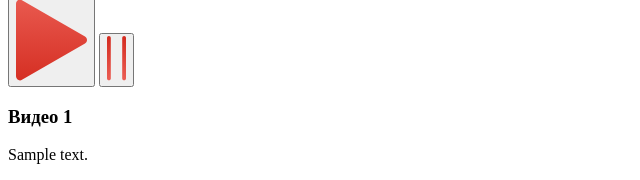
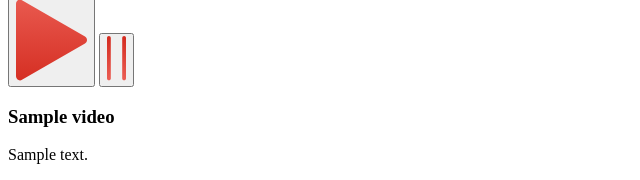
Before and after one commit to Deskent/ci_api, a Python web app: template ci_api/templates/videos_list.html in a window 1280 px wide. Shown: the part 1078-1258 px from the top of the page, without its empty margins (0-640 px from the left). Run offline with Jinja, Linux system fonts and the light colour scheme; the template is opened without the code that fills it: most values are stand-ins (such as "Sample title", 1, 10 or a date in 2020).

Commit message:
v 1.7.12
fix video name in template videos_list.html

```diff
--- a/ci_api/templates/videos_list.html
+++ b/ci_api/templates/videos_list.html
@@ -30,7 +30,7 @@
                                  src="/static/img/icons/charging-pause-btn.svg" alt="">
                         </button>
 
-                        <h3 href="#" class="modal-video__title">Видео {{ video.id }}</h3>
+                        <h3 href="#" class="modal-video__title">{{ video.name }}</h3>
                         <p class="modal-video__description">{{ video.description }}</p>
                     </div>
 
```
